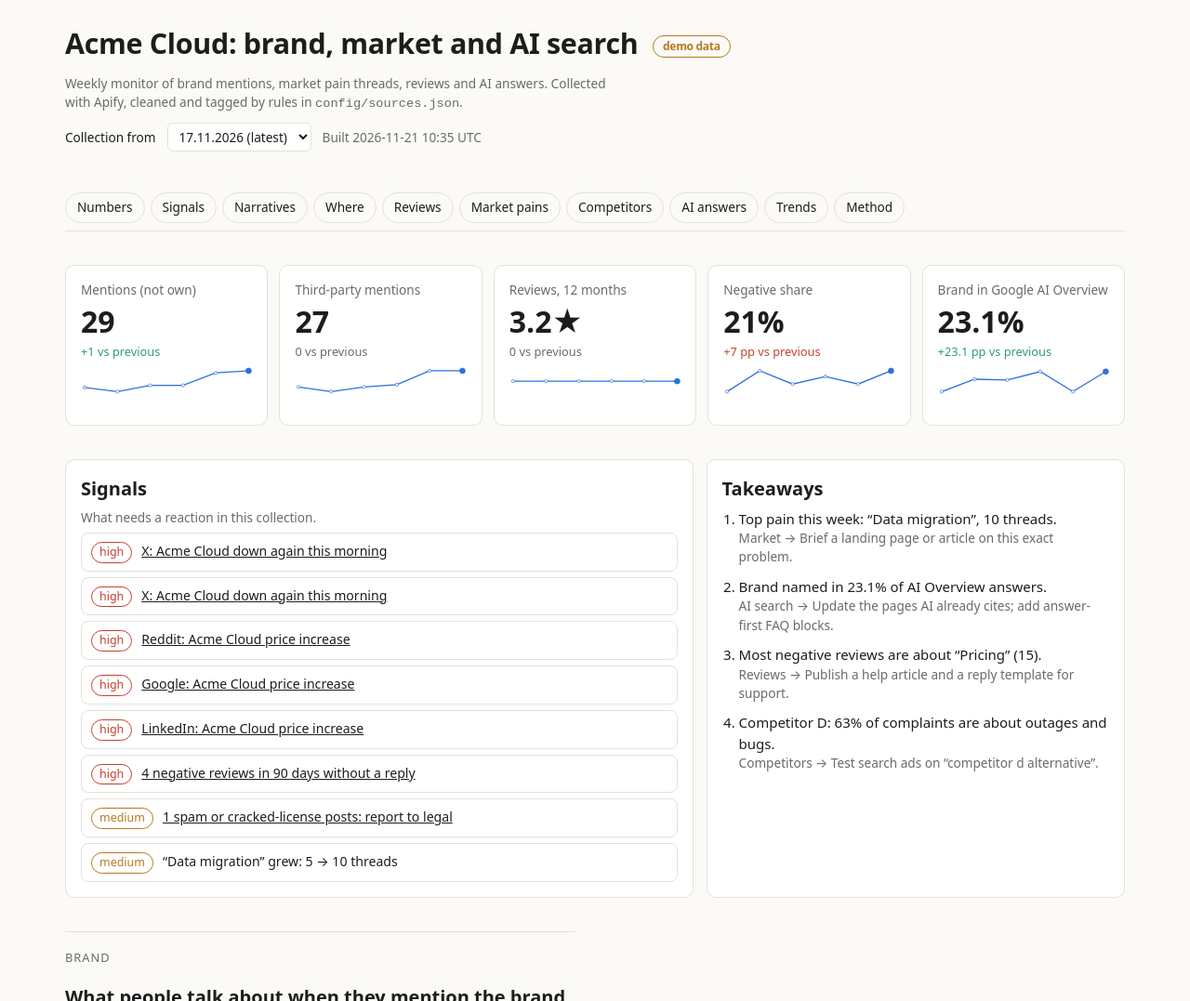
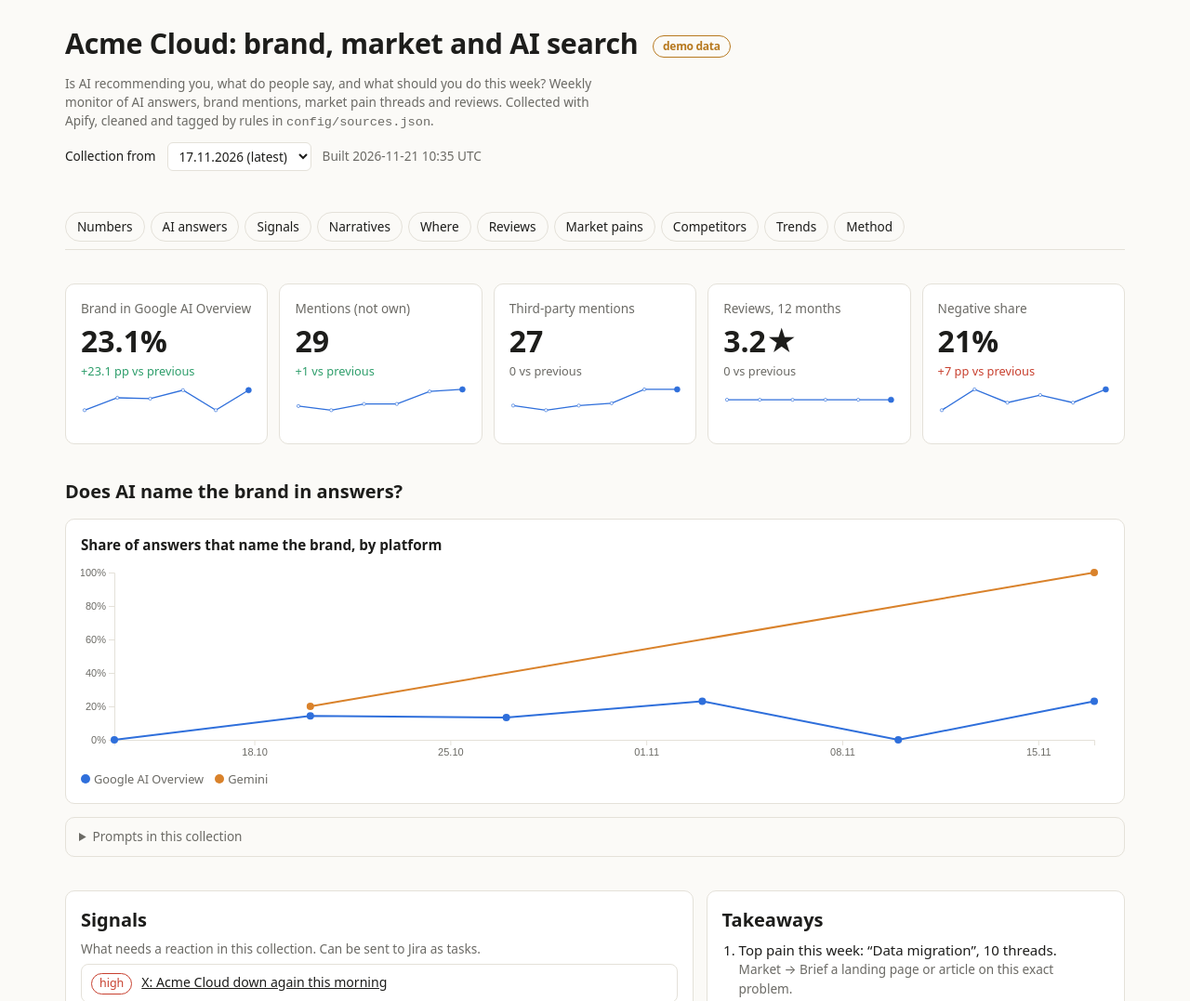
Before and after one commit to irynathemarketer/social-listening-monitor, a plain HTML site: page docs/index.html in a window 1280 px wide. Shown: the top 1077 px of the page at 93% size. Drawn offline with nearby package versions, Linux system fonts and the light colour scheme.

Commit message:
Dashboard: AI section first, cover image

```diff
--- a/docs/index.html
+++ b/docs/index.html
@@ -72,21 +72,29 @@ footer { font-size:.8rem; color:var(--muted); border-top:1px solid var(--line);
 <div class="wrap">
   <header class="head">
     <h1><span id="brand">Brand</span>: brand, market and AI search <span class="badge" id="mode" hidden>demo data</span></h1>
-    <p class="muted" id="sub">Weekly monitor of brand mentions, market pain threads, reviews and AI answers. Collected with Apify, cleaned and tagged by rules in <code>config/sources.json</code>.</p>
+    <p class="muted" id="sub">Is AI recommending you, what do people say, and what should you do this week? Weekly monitor of AI answers, brand mentions, market pain threads and reviews. Collected with Apify, cleaned and tagged by rules in <code>config/sources.json</code>.</p>
     <div class="runbar"><label for="run">Collection from</label><select id="run"></select><span class="muted" id="updated"></span></div>
   </header>
 
   <nav aria-label="Sections">
-    <a href="#kpis">Numbers</a><a href="#signals">Signals</a><a href="#narratives">Narratives</a><a href="#where">Where</a>
-    <a href="#reviews">Reviews</a><a href="#pains">Market pains</a><a href="#competitors">Competitors</a><a href="#ai">AI answers</a><a href="#trends">Trends</a><a href="#method">Method</a>
+    <a href="#kpis">Numbers</a><a href="#ai">AI answers</a><a href="#signals">Signals</a><a href="#narratives">Narratives</a><a href="#where">Where</a>
+    <a href="#reviews">Reviews</a><a href="#pains">Market pains</a><a href="#competitors">Competitors</a><a href="#trends">Trends</a><a href="#method">Method</a>
   </nav>
 
   <section id="kpis">
     <div class="kpis" id="kpi-cards"></div>
   </section>
 
+    <section id="ai">
+    <h2>Does AI name the brand in answers?</h2>
+    <div class="card"><h3>Share of answers that name the brand, by platform</h3><div class="chart" id="ai-chart"></div></div>
+    <details class="more"><summary>Prompts in this collection</summary>
+      <div class="tw"><table><thead><tr><th>Prompt</th><th>Platform</th><th>Brand in answer</th><th class="n">Own site in organic</th></tr></thead><tbody id="ai-rows"></tbody></table></div>
+    </details>
+  </section>
+
   <div class="ov">
-    <section class="card" id="signals"><h2>Signals</h2><p class="muted">What needs a reaction in this collection.</p><div class="alerts" id="alerts"></div></section>
+    <section class="card" id="signals"><h2>Signals</h2><p class="muted">What needs a reaction in this collection. Can be sent to Jira as tasks.</p><div class="alerts" id="alerts"></div></section>
     <section class="card" id="insights"><h2>Takeaways</h2><div id="ins"></div></section>
   </div>
 
@@ -131,15 +139,6 @@ footer { font-size:.8rem; color:var(--muted); border-top:1px solid var(--line);
       <div class="card"><h3>Named in this collection</h3><div class="chart" id="comp-bars"></div></div>
       <div class="card"><h3>Volume vs share of outage complaints, all collections</h3><p class="muted">Above the dashed line, most complaints are about outages and bugs: customers to win.</p><div class="chart" id="comp-risk"></div></div>
     </div>
-  </section>
-
-  <p class="eyebrow">AI search</p>
-  <section id="ai">
-    <h2>Does AI name the brand in answers?</h2>
-    <div class="card"><h3>Share of answers that name the brand, by platform</h3><div class="chart" id="ai-chart"></div></div>
-    <details class="more"><summary>Prompts in this collection</summary>
-      <div class="tw"><table><thead><tr><th>Prompt</th><th>Platform</th><th>Brand in answer</th><th class="n">Own site in organic</th></tr></thead><tbody id="ai-rows"></tbody></table></div>
-    </details>
   </section>
 
   <p class="eyebrow">Trends</p>
@@ -220,11 +219,11 @@ function stats(run) {
 function kpis(run) {
   const s = stats(run), p = s.prev ? stats(s.prev) : null, all = runs.map(stats);
   const defs = [
+    ['Brand in Google AI Overview', 'ai', '%', 'up'],
     ['Mentions (not own)', 'all', '', 'up', s.pains + ' pain threads in the same collection'],
     ['Third-party mentions', 'third', '', 'up'],
     ['Reviews, 12 months', 'rev', '★', 'up', s.revN + ' reviews'],
     ['Negative share', 'neg', '%', 'down'],
-    ['Brand in Google AI Overview', 'ai', '%', 'up'],
   ];
   const box = $('kpi-cards'); box.replaceChildren();
   defs.forEach(([label, k, unit, good, note]) => {
@@ -258,7 +257,7 @@ function spikes() {
 }
 
 function alerts(run) {
-  const s = stats(run), out = [], add = (lvl, txt, url) => out.push({ lvl, txt, url });
+  const s = stats(run), out = [], add = (lvl, txt, url) => { if (!out.some(o => o.txt === txt)) out.push({ lvl, txt, url }); };
   s.m.filter(r => r.tag === 'third-party' && r.negative).forEach(r => add('high', r.source + ': ' + r.title, r.url));
   const spam = s.m.filter(r => r.tag === 'spam'); if (spam.length) add('medium', spam.length + ' spam or cracked-license posts: report to legal', spam[0].url);
   const ago = (n) => new Date(parse(run) - n * 864e5).toISOString().slice(0, 10);
```
Also changed, not shown: docs/cover.png (added).
